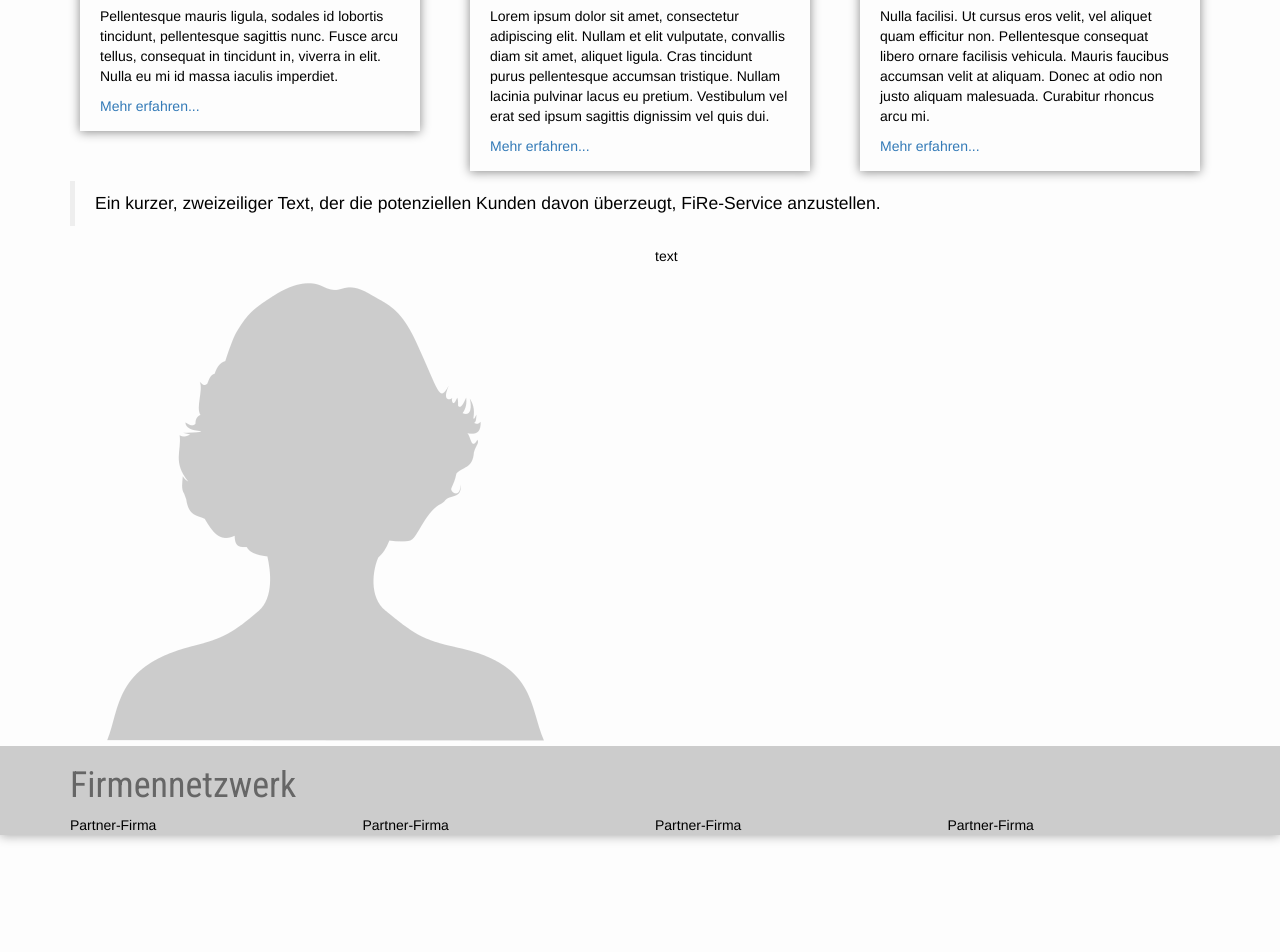
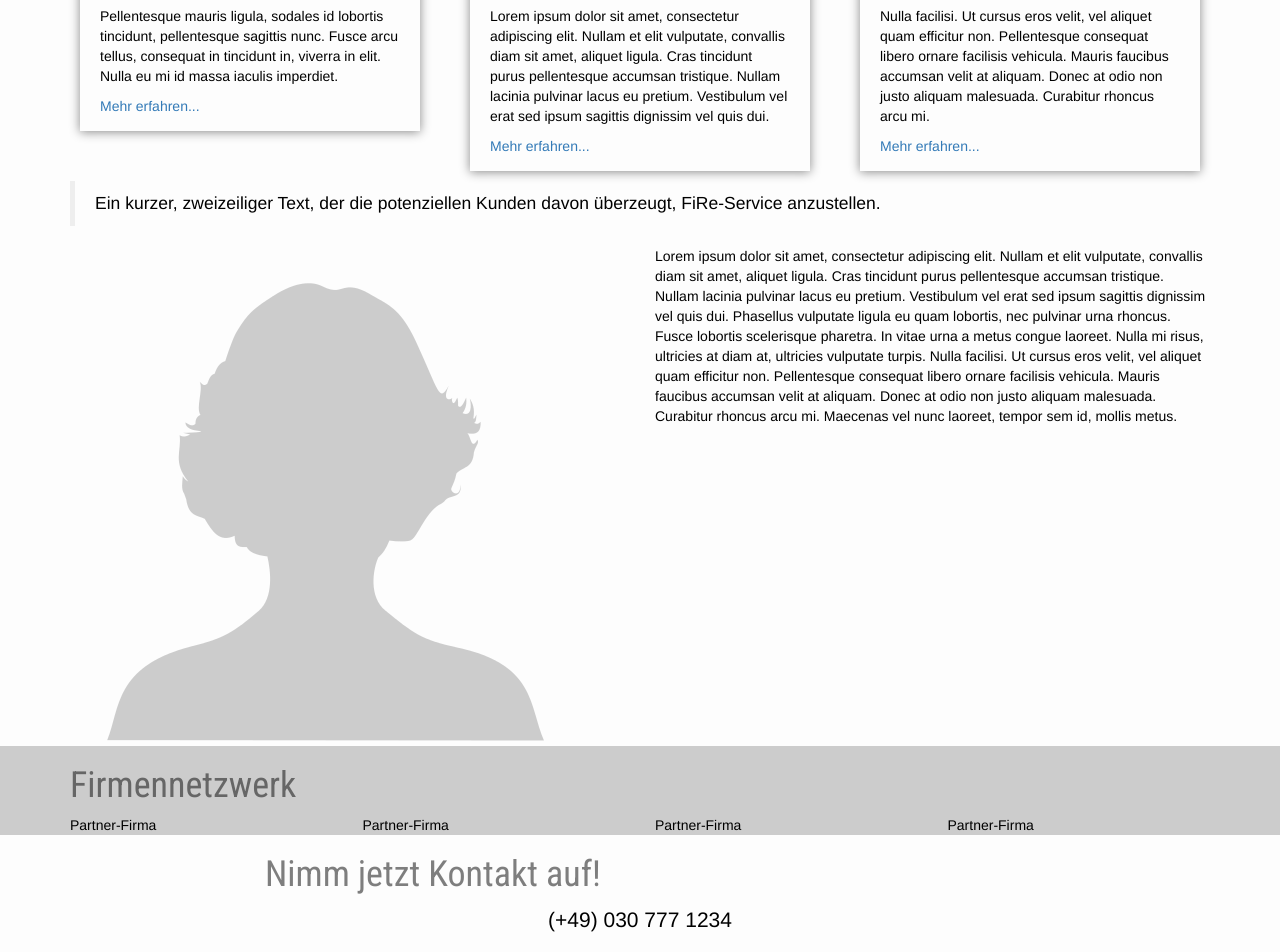
Before and after one commit to samlawski/fire-service, a Jekyll site: the page built from index.html, in a window 1280 px wide and 1400 px high, scrolled down 238 px. Shown: the part 373-1325 px from the top of the window. Built offline with Jekyll 4.4.1, drawn with Linux system fonts in a browser that asks for light colours; some of the changed text lies outside the part shown.

Commit message:
added basic kontakt and footer

```diff
--- a/_includes/footer.html
+++ b/_includes/footer.html
@@ -1,4 +1,6 @@
-<footer>
-
-
+<footer class="text-center">
+  <small>
+    Geschäftsbedingungen
+    Impressum
+  </small>
 </footer>
--- a/_includes/kontakt.html
+++ b/_includes/kontakt.html
@@ -0,0 +1,13 @@
+<div id="kontakt" class="container">
+  <div class="row">
+    <div class="col-xs-12 col-md-8 col-md-offset-2">
+      <h1>
+        Nimm jetzt Kontakt auf!
+      </h1>
+      <div class="lead text-center">(+49) 030 777 1234</div>
+      <form>
+        <input type="text" class="form-control">
+      </form>
+    </div><!-- / col -->
+  </div><!-- row -->
+</div><!-- / container -->
--- a/_layouts/default.html
+++ b/_layouts/default.html
@@ -7,6 +7,9 @@
 
     <div class="website-wrapper">
       {{content}}
+
+      {% include kontakt.html %}
+      {% include footer.html %}
     </div>
 
   </body>
--- a/_layouts/frontpage.html
+++ b/_layouts/frontpage.html
@@ -9,6 +9,3 @@ layout: default
 <main>
   {{content}}
 </main>
-
-{% include kontakt.html %}
-{% include footer.html %}
--- a/_sass/_layout.scss
+++ b/_sass/_layout.scss
@@ -55,3 +55,10 @@ nav.navbar-fixed-top.navbar {
   background-size: cover;
   background-position: center;
 }
+
+/* Footer */
+.website-wrapper>footer {
+  border-top: 1px solid #ccc;
+  padding: 4px;
+  margin-top: 10px;
+}
--- a/index.html
+++ b/index.html
@@ -63,7 +63,7 @@ layout: frontpage
       <img src="assets/images/portrait-placeholder.png" class="img-responsive">
     </div><!-- / col -->
     <div class="col-xs-12 col-md-6">
-      text
+      Lorem ipsum dolor sit amet, consectetur adipiscing elit. Nullam et elit vulputate, convallis diam sit amet, aliquet ligula. Cras tincidunt purus pellentesque accumsan tristique. Nullam lacinia pulvinar lacus eu pretium. Vestibulum vel erat sed ipsum sagittis dignissim vel quis dui. Phasellus vulputate ligula eu quam lobortis, nec pulvinar urna rhoncus. Fusce lobortis scelerisque pharetra. In vitae urna a metus congue laoreet. Nulla mi risus, ultricies at diam at, ultricies vulputate turpis. Nulla facilisi. Ut cursus eros velit, vel aliquet quam efficitur non. Pellentesque consequat libero ornare facilisis vehicula. Mauris faucibus accumsan velit at aliquam. Donec at odio non justo aliquam malesuada. Curabitur rhoncus arcu mi. Maecenas vel nunc laoreet, tempor sem id, mollis metus.
     </div><!-- / col -->
   </div><!-- row -->
 </div><!-- / container -->
```
